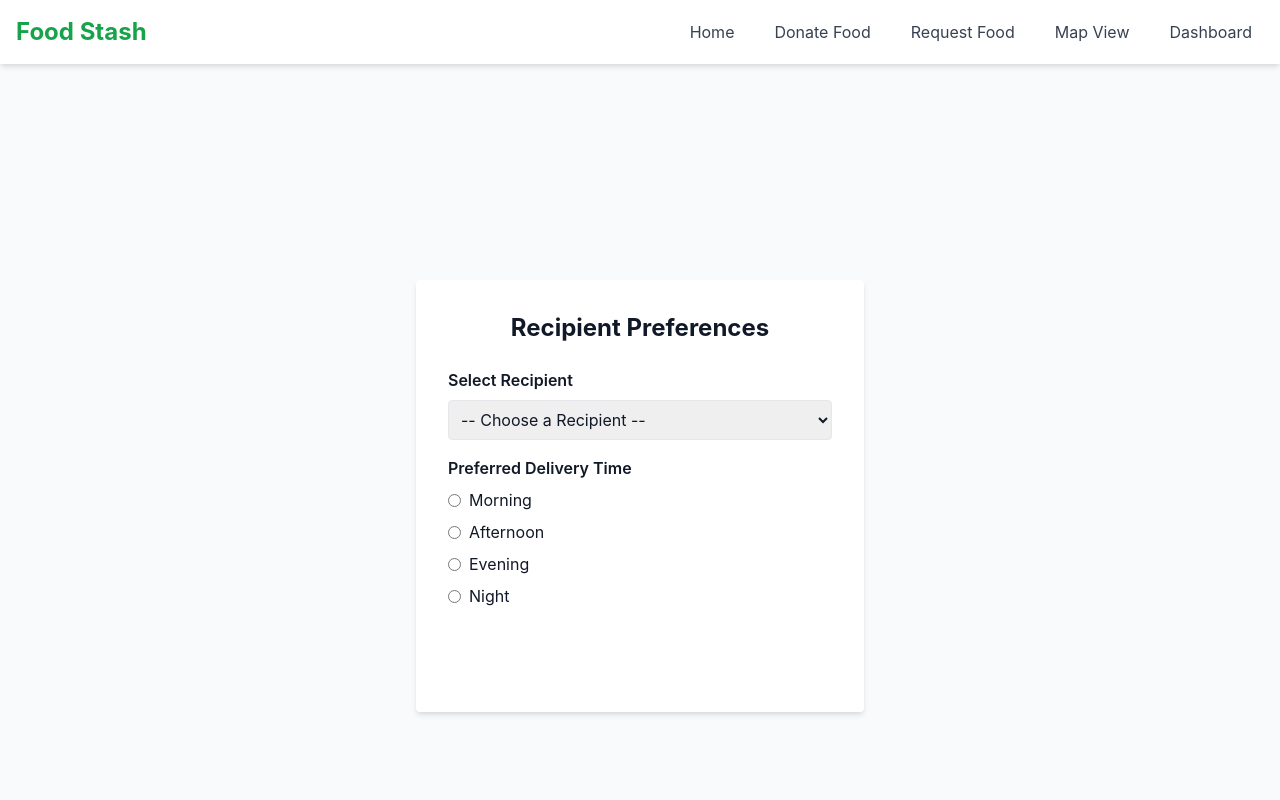
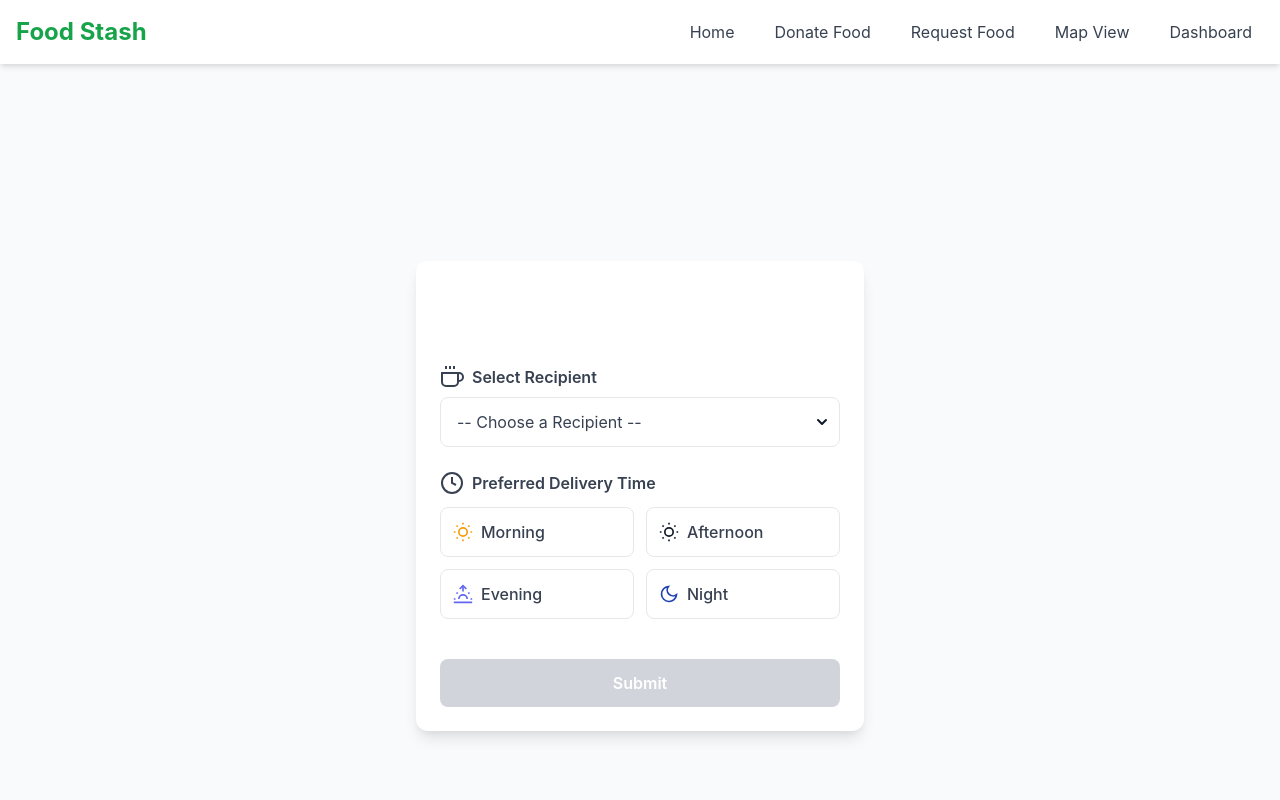
Before and after one commit to Beta-test-initiation/bananabreadmatcha, a React app in the folder client/: page /recipient-form in a window 1280 px wide. Shown: the top 800 px of the page. Built offline with nearby package versions, Linux system fonts and the light colour scheme.

Commit message:
recipient form new and improved

```diff
--- a/client/src/pages/RecipientForm.tsx
+++ b/client/src/pages/RecipientForm.tsx
@@ -2,6 +2,7 @@
 import React, { useState } from 'react';
 import { motion, AnimatePresence } from 'framer-motion';
 
+// Keep original data structures without emojis
 const recipients = [
   'Community Kitchen',
   'Food Bank',
@@ -11,6 +12,24 @@ const recipients = [
 ];
 
 const deliveryTimes = ['Morning', 'Afternoon', 'Evening', 'Night'];
+
+// SVG icons for the form
+const IconFood = () => (
+  <svg xmlns="http://www.w3.org/2000/svg" viewBox="0 0 24 24" fill="none" stroke="currentColor" strokeWidth="2" className="w-6 h-6">
+    <path d="M18 8h1a4 4 0 0 1 0 8h-1"></path>
+    <path d="M2 8h16v9a4 4 0 0 1-4 4H6a4 4 0 0 1-4-4V8z"></path>
+    <line x1="6" y1="1" x2="6" y2="4"></line>
+    <line x1="10" y1="1" x2="10" y2="4"></line>
+    <line x1="14" y1="1" x2="14" y2="4"></line>
+  </svg>
+);
+
+const IconClock = () => (
+  <svg xmlns="http://www.w3.org/2000/svg" viewBox="0 0 24 24" fill="none" stroke="currentColor" strokeWidth="2" className="w-6 h-6">
+    <circle cx="12" cy="12" r="10"></circle>
+    <polyline points="12 6 12 12 16 14"></polyline>
+  </svg>
+);
 
 const RecipientForm: React.FC = () => {
   const [selectedRecipient, setSelectedRecipient] = useState('');
@@ -28,37 +47,175 @@ const RecipientForm: React.FC = () => {
     }, 2000);
   };
 
+  // Time of day icon selector
+  const getTimeIcon = (time: string) => {
+    switch (time) {
+      case 'Morning':
         return (
-    <div className="min-h-screen flex items-center justify-center p-4 ">
-      <AnimatePresence>
+          <svg xmlns="http://www.w3.org/2000/svg" viewBox="0 0 24 24" fill="none" stroke="currentColor" strokeWidth="2" className="w-5 h-5 text-yellow-500">
+            <circle cx="12" cy="12" r="5"></circle>
+            <line x1="12" y1="1" x2="12" y2="3"></line>
+            <line x1="12" y1="21" x2="12" y2="23"></line>
+            <line x1="4.22" y1="4.22" x2="5.64" y2="5.64"></line>
+            <line x1="18.36" y1="18.36" x2="19.78" y2="19.78"></line>
+            <line x1="1" y1="12" x2="3" y2="12"></line>
+            <line x1="21" y1="12" x2="23" y2="12"></line>
+            <line x1="4.22" y1="19.78" x2="5.64" y2="18.36"></line>
+            <line x1="18.36" y1="5.64" x2="19.78" y2="4.22"></line>
+          </svg>
+        );
+      case 'Afternoon':
+        return (
+          <svg xmlns="http://www.w3.org/2000/svg" viewBox="0 0 24 24" fill="none" stroke="currentColor" strokeWidth="2" className="w-5 h-5 text-orange-500">
+            <circle cx="12" cy="12" r="5"></circle>
+            <path d="M12 1v2M12 21v2M4.2 4.2l1.4 1.4M18.4 18.4l1.4 1.4M1 12h2M21 12h2M4.2 19.8l1.4-1.4M18.4 5.6l1.4-1.4"></path>
+          </svg>
+        );
+      case 'Evening':
+        return (
+          <svg xmlns="http://www.w3.org/2000/svg" viewBox="0 0 24 24" fill="none" stroke="currentColor" strokeWidth="2" className="w-5 h-5 text-indigo-500">
+            <path d="M17 18a5 5 0 0 0-10 0"></path>
+            <line x1="12" y1="2" x2="12" y2="9"></line>
+            <line x1="4.22" y1="10.22" x2="5.64" y2="11.64"></line>
+            <line x1="1" y1="18" x2="3" y2="18"></line>
+            <line x1="21" y1="18" x2="23" y2="18"></line>
+            <line x1="18.36" y1="11.64" x2="19.78" y2="10.22"></line>
+            <line x1="23" y1="22" x2="1" y2="22"></line>
+            <polyline points="8 6 12 2 16 6"></polyline>
+          </svg>
+        );
+      case 'Night':
+        return (
+          <svg xmlns="http://www.w3.org/2000/svg" viewBox="0 0 24 24" fill="none" stroke="currentColor" strokeWidth="2" className="w-5 h-5 text-blue-800">
+            <path d="M21 12.79A9 9 0 1 1 11.21 3 7 7 0 0 0 21 12.79z"></path>
+          </svg>
+        );
+      default:
+        return null;
+    }
+  };
+
+  return (
+    <div className="min-h-screen flex items-center justify-center p-4">
+      <div className="absolute w-full h-full overflow-hidden pointer-events-none">
+        {/* Decorative floating elements */}
+        {[...Array(8)].map((_, i) => (
+          <motion.div
+            key={i}
+            className="absolute rounded-full bg-orange-200 opacity-20"
+            style={{
+              width: Math.random() * 100 + 50,
+              height: Math.random() * 100 + 50,
+              left: `${Math.random() * 100}%`,
+              top: `${Math.random() * 100}%`,
+            }}
+            animate={{
+              y: [0, -20, 0],
+              x: [0, 10, 0],
+            }}
+            transition={{
+              duration: Math.random() * 5 + 3,
+              repeat: Infinity,
+              repeatType: "reverse",
+              delay: Math.random() * 2,
+            }}
+          />
+        ))}
+      </div>
+
+      <AnimatePresence mode="wait">
         {submitted ? (
           <motion.div
             key="submitted"
             initial={{ opacity: 0, scale: 0.8 }}
             animate={{ opacity: 1, scale: 1 }}
+            transition={{ type: "spring", stiffness: 300, damping: 15 }}
             exit={{ opacity: 0, scale: 0.8 }}
-            className="p-8 bg-white rounded shadow-md text-center"
+            className="p-8 bg-white rounded-xl shadow-lg text-center max-w-md w-full relative z-10"
           >
-            <h2 className="text-2xl font-bold text-orange-500 mb-4">Form Submitted!</h2>
-            <p>Your preferences have been saved.</p>
+            <motion.div
+              initial={{ scale: 0 }}
+              animate={{ scale: 1 }}
+              transition={{ delay: 0.2, type: "spring", stiffness: 300 }}
+              className="w-24 h-24 mx-auto mb-6 bg-green-100 rounded-full flex items-center justify-center"
+            >
+              <svg xmlns="http://www.w3.org/2000/svg" className="h-12 w-12 text-green-600" viewBox="0 0 20 20" fill="currentColor">
+                <path fillRule="evenodd" d="M16.707 5.293a1 1 0 010 1.414l-8 8a1 1 0 01-1.414 0l-4-4a1 1 0 011.414-1.414L8 12.586l7.293-7.293a1 1 0 011.414 0z" clipRule="evenodd" />
+              </svg>
+            </motion.div>
+            <h2 className="text-2xl font-bold text-orange-500 mb-4">Hooray!</h2>
+            <p className="text-gray-700 mb-6">Your preferences have been saved successfully!</p>
+            <motion.button
+              whileHover={{ scale: 1.05 }}
+              whileTap={{ scale: 0.95 }}
+              onClick={() => setSubmitted(false)}
+              className="px-6 py-2 bg-orange-400 text-white rounded-full font-medium hover:bg-orange-500 transition-colors"
+            >
+              Start Over
+            </motion.button>
           </motion.div>
         ) : (
-          <motion.form
-            key="form"
-            onSubmit={handleSubmit}
+          <motion.div
+            key="form-container"
             initial={{ opacity: 0, y: -20 }}
             animate={{ opacity: 1, y: 0 }}
             exit={{ opacity: 0, y: 20 }}
-            className="p-8 bg-white rounded shadow-md w-full max-w-md"
+            className="bg-white rounded-xl shadow-lg overflow-hidden w-full max-w-md relative z-10"
           >
-            <h2 className="text-2xl font-bold text-center text-orange-500 mb-6">Recipient Preferences</h2>
+            {/* Cute header with illustrations */}
+            <div className="bg-orange-400 p-6 text-center relative overflow-hidden">
+              <motion.div
+                className="absolute top-4 left-4 text-white opacity-30"
+                animate={{
+                  y: [0, -10, 0],
+                  rotate: [0, 5, 0],
+                }}
+                transition={{
+                  duration: 4,
+                  repeat: Infinity,
+                }}
+              >
+                <svg xmlns="http://www.w3.org/2000/svg" className="h-12 w-12" fill="none" viewBox="0 0 24 24" stroke="currentColor">
+                  <path strokeLinecap="round" strokeLinejoin="round" strokeWidth={2} d="M19 11H5m14 0a2 2 0 012 2v6a2 2 0 01-2 2H5a2 2 0 01-2-2v-6a2 2 0 012-2m14 0V9a2 2 0 00-2-2M5 11V9a2 2 0 012-2m0 0V5a2 2 0 012-2h6a2 2 0 012 2v2M7 7h10" />
+                </svg>
+              </motion.div>
+              <motion.div
+                className="absolute bottom-4 right-4 text-white opacity-30"
+                animate={{
+                  y: [0, 10, 0],
+                  rotate: [0, -5, 0],
+                }}
+                transition={{
+                  duration: 3.5,
+                  repeat: Infinity,
+                }}
+              >
+                <svg xmlns="http://www.w3.org/2000/svg" className="h-12 w-12" fill="none" viewBox="0 0 24 24" stroke="currentColor">
+                  <path strokeLinecap="round" strokeLinejoin="round" strokeWidth={2} d="M3 10h18M7 15h1m4 0h1m-7 4h12a3 3 0 003-3V8a3 3 0 00-3-3H6a3 3 0 00-3 3v8a3 3 0 003 3z" />
+                </svg>
+              </motion.div>
+              <h2 className="text-2xl font-bold text-white relative z-10">Recipient Preferences</h2>
+            </div>
+
+            <motion.form
+              onSubmit={handleSubmit}
+              className="p-6"
+            >
               {/* Recipient Dropdown */}
-            <div className="mb-4">
-              <label className="block mb-2 font-semibold">Select Recipient</label>
+              <div className="mb-6">
+                <label className="block mb-2 font-semibold text-gray-700 flex items-center gap-2">
+                  <IconFood />
+                  <span>Select Recipient</span>
+                </label>
+                <motion.div
+                  className="relative"
+                  whileHover={{ scale: 1.02 }}
+                  transition={{ type: "spring", stiffness: 400, damping: 10 }}
+                >
                   <select
                     value={selectedRecipient}
                     onChange={(e) => setSelectedRecipient(e.target.value)}
-                className="w-full p-2 border rounded focus:outline-none focus:ring-2 focus:ring-orange-400"
+                    className="w-full p-3 border border-orange-200 rounded-lg focus:outline-none focus:ring-2 focus:ring-orange-400 pl-4 appearance-none bg-white text-gray-700"
                   >
                     <option value="">-- Choose a Recipient --</option>
                     {recipients.map((recipient, idx) => (
@@ -67,37 +224,77 @@ const RecipientForm: React.FC = () => {
                       </option>
                     ))}
                   </select>
+                  <div className="pointer-events-none absolute inset-y-0 right-0 flex items-center px-2 text-orange-500">
+                    <svg xmlns="http://www.w3.org/2000/svg" className="h-5 w-5" viewBox="0 0 20 20" fill="currentColor">
+                      <path fillRule="evenodd" d="M5.293 7.293a1 1 0 011.414 0L10 10.586l3.293-3.293a1 1 0 111.414 1.414l-4 4a1 1 0 01-1.414 0l-4-4a1 1 0 010-1.414z" clipRule="evenodd" />
+                    </svg>
                   </div>
+                </motion.div>
+              </div>
+
               {/* Delivery Time Radio Buttons */}
-            <div className="mb-4">
-              <label className="block mb-2 font-semibold">Preferred Delivery Time</label>
-              <div className="flex flex-col space-y-2">
+              <div className="mb-6">
+                <label className="block mb-3 font-semibold text-gray-700 flex items-center gap-2">
+                  <IconClock />
+                  <span>Preferred Delivery Time</span>
+                </label>
+                <div className="grid grid-cols-2 gap-3">
                   {deliveryTimes.map((time) => (
-                  <label key={time} className="flex items-center space-x-2">
+                    <motion.label
+                      key={time}
+                      className={`flex items-center p-3 border rounded-lg cursor-pointer transition-all ${
+                        selectedDelivery === time
+                          ? 'border-orange-400 bg-orange-50'
+                          : 'border-gray-200 hover:border-orange-200'
+                      }`}
+                      whileHover={{ scale: 1.03 }}
+                      whileTap={{ scale: 0.98 }}
+                    >
                       <input
                         type="radio"
                         name="deliveryTime"
                         value={time}
                         checked={selectedDelivery === time}
                         onChange={(e) => setSelectedDelivery(e.target.value)}
-                      className="form-radio text-orange-500"
+                        className="form-radio text-orange-500 hidden"
                       />
-                    <span>{time}</span>
-                  </label>
+                      <div className="flex items-center gap-2">
+                        <span className="flex-shrink-0">{getTimeIcon(time)}</span>
+                        <span className="font-medium text-gray-700">{time}</span>
+                      </div>
+                    </motion.label>
                   ))}
                 </div>
               </div>
+
               {/* Submit Button */}
               <motion.button
                 type="submit"
                 whileHover={{ scale: 1.05 }}
                 whileTap={{ scale: 0.95 }}
                 disabled={!selectedRecipient || !selectedDelivery || isSubmitting}
-              className="w-full p-2 mt-4 rounded text-white font-semibold bg-orange-400 disabled:opacity-50"
+                className={`w-full p-3 mt-4 rounded-lg text-white font-semibold transition-all ${
+                  !selectedRecipient || !selectedDelivery || isSubmitting
+                    ? 'bg-gray-300'
+                    : 'bg-orange-400 hover:bg-orange-500'
+                }`}
               >
-              {isSubmitting ? 'Sending...' : 'Submit'}
+                {isSubmitting ? (
+                  <div className="flex items-center justify-center gap-2">
+                    <motion.span
+                      animate={{ rotate: 360 }}
+                      transition={{ duration: 1, repeat: Infinity, ease: "linear" }}
+                    >
+                      <svg className="w-5 h-5" viewBox="0 0 24 24" fill="none" xmlns="http://www.w3.org/2000/svg">
+                        <path d="M12 2C6.47715 2 2 6.47715 2 12C2 17.5228 6.47715 22 12 22C17.5228 22 22 17.5228 22 12C22 9.27455 20.9097 6.80375 19.1414 5" stroke="currentColor" strokeWidth="2" strokeLinecap="round" strokeLinejoin="round"/>
+                      </svg>
+                    </motion.span>
+                    Sending...
+                  </div>
+                ) : 'Submit'}
               </motion.button>
             </motion.form>
+          </motion.div>
         )}
       </AnimatePresence>
     </div>
```
Lines whose indentation alone changed are shown as unchanged.
